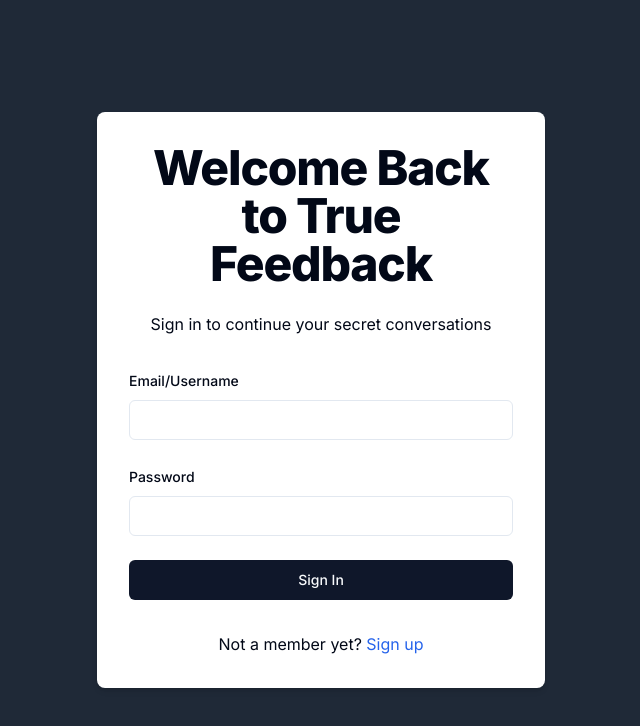
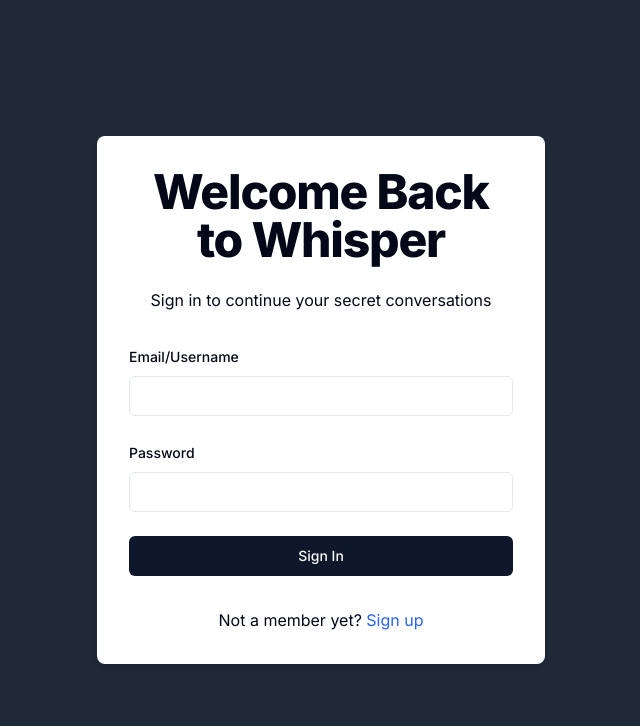
Before and after one commit to Anmolawasthi117/whisper-feedback-anonymously, a Next.js app: page /sign-in in a window 1280 px wide. Shown: the top 726 px of the page, without its empty margins (319-959 px from the left). Built offline with nearby package versions, Linux system fonts and the light colour scheme.

Commit message:
done some soft chages

```diff
--- a/src/app/(app)/page.tsx
+++ b/src/app/(app)/page.tsx
@@ -26,7 +26,7 @@
             Dive into the World of Anonymous Feedback
           </h1>
           <p className="mt-3 md:mt-4 text-base md:text-lg">
-            True Feedback - Where your identity remains a secret.
+            Whisper - Where your identity remains a secret.
           </p>
         </section>
 
@@ -60,7 +60,7 @@
 
       {/* Footer */}
       <footer className="text-center p-4 md:p-6 bg-gray-900 text-white">
-        © 2023 True Feedback. All rights reserved.
+        © 2024 Whisper. All rights reserved.
       </footer>
     </>
   );
--- a/src/app/(auth)/sign-in/page.tsx
+++ b/src/app/(auth)/sign-in/page.tsx
@@ -63,7 +63,7 @@
       <div className="w-full max-w-md p-8 space-y-8 bg-white rounded-lg shadow-md">
         <div className="text-center">
           <h1 className="text-4xl font-extrabold tracking-tight lg:text-5xl mb-6">
-            Welcome Back to True Feedback
+            Welcome Back to Whisper
           </h1>
           <p className="mb-4">Sign in to continue your secret conversations</p>
         </div>
--- a/src/app/(auth)/sign-up/page.tsx
+++ b/src/app/(auth)/sign-up/page.tsx
@@ -102,7 +102,7 @@
       <div className="w-full max-w-md p-8 space-y-8 bg-white rounded-lg shadow-md">
         <div className="text-center">
           <h1 className="text-4xl font-extrabold tracking-tight lg:text-5xl mb-6">
-            Join True Feedback
+            Join Whisper
           </h1>
           <p className="mb-4">Sign up to start your anonymous adventure</p>
         </div>
--- a/src/app/layout.tsx
+++ b/src/app/layout.tsx
@@ -7,7 +7,7 @@
 const inter = Inter({ subsets: ['latin'] });
 
 export const metadata: Metadata = {
-  title: 'True Feedback',
+  title: 'whisper - kisi ko nhi pta chalega',
   description: 'Real feedback from real people.',
 };
 
```
